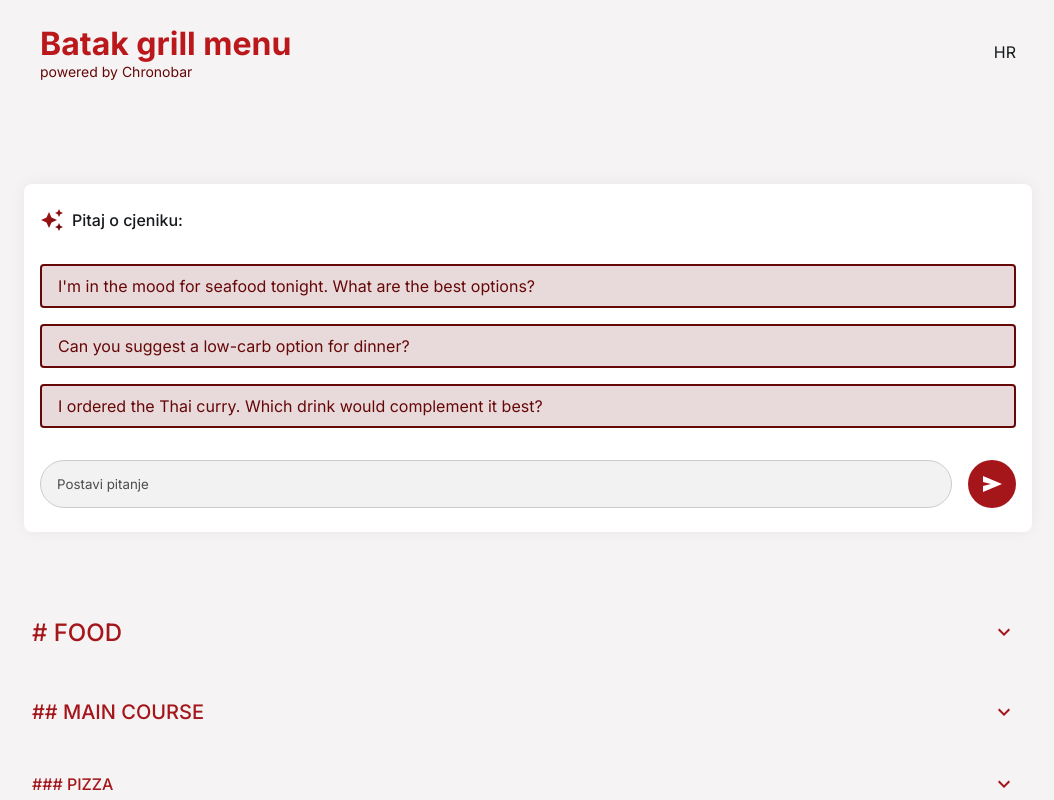
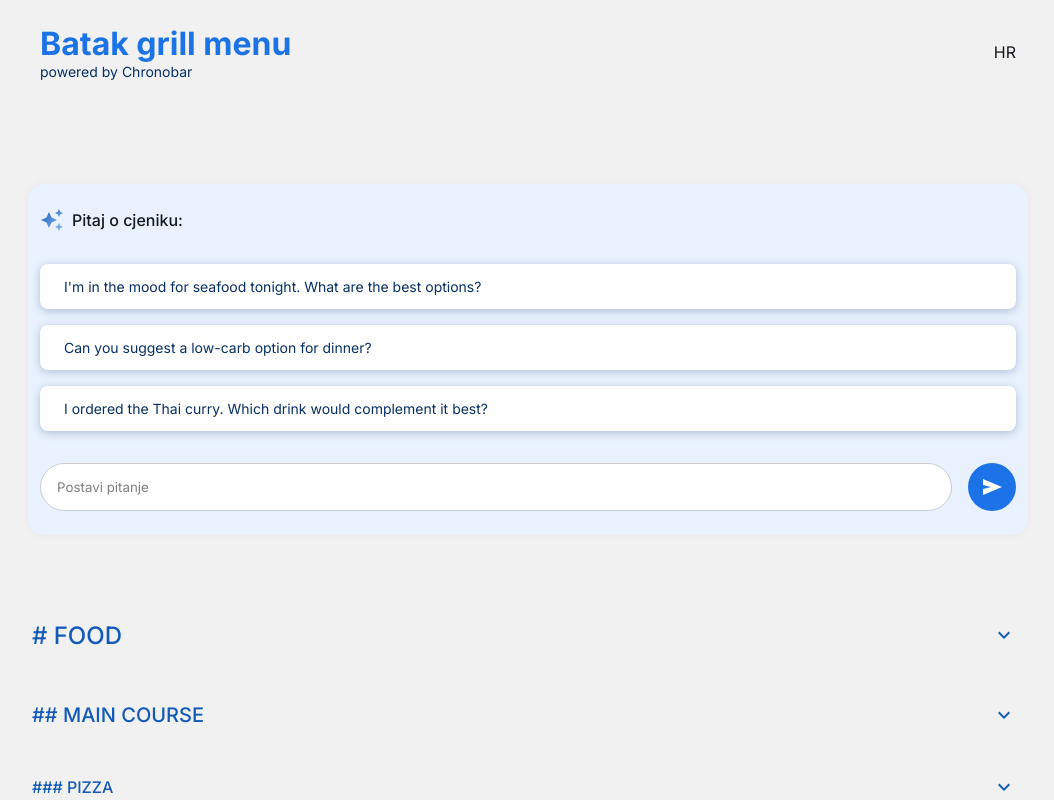
Before and after one commit to lukaslovre/Chronobar, a SvelteKit app: page / in a window 1280 px wide. Shown: the top 800 px of the page, without its empty margins (112-1166 px from the left). Built offline with nearby package versions, Linux system fonts and the light colour scheme.

Commit message:
promjenjena shema na plavu boju

```diff
--- a/src/app.html
+++ b/src/app.html
@@ -22,8 +22,8 @@
       }
 
       body {
-        background-color: #f5f3f4;
-        color: #161a1d;
+        background-color: #f1f1f1;
+        color: #16191d;
 
         max-width: 64rem;
         margin: 0 auto;
--- a/src/lib/icons/ChevronIcon.svelte
+++ b/src/lib/icons/ChevronIcon.svelte
@@ -10,7 +10,7 @@
   xmlns="http://www.w3.org/2000/svg"
   style:transform={`rotate(${rotation}deg)`}
 >
-  <path d="M7.42 8.59L12 13.17L16.59 8.59L18 10L12 16L6 10L7.42 8.59Z" fill="#A4161A" />
+  <path d="M7.42 8.59L12 13.17L16.59 8.59L18 10L12 16L6 10L7.42 8.59Z" fill="#135AB9" />
 </svg>
 
 <style lang="scss">
--- a/src/lib/styleVariables.scss
+++ b/src/lib/styleVariables.scss
@@ -1,8 +1,8 @@
-$background-color: #f5f3f4; // hardcoded u app.html
-$primary-text-color: #161a1d; // hardcoded u app.html
-$secondary-text-color: #586874;
+$background-color: #f1f1f1; // hardcoded u app.html
+$primary-text-color: #16191d; // hardcoded u app.html
+$secondary-text-color: #586474;
 
-$primary-color: #a4161a;
-$primary-color-light: #ba181b;
-$primary-color-dark: #660708;
-$primary-color-dark-transparent: hsla(359, 87%, 21%, 0.15);
+$primary-color: #1c73e8;
+$primary-color-text: #135ab9;
+$primary-color-light: #1c73e8;
+$primary-color-dark: #073066;
--- a/src/routes/AiContainer.svelte
+++ b/src/routes/AiContainer.svelte
@@ -1,4 +1,6 @@
 <script lang="ts">
+  import AiContainerPremade from "./AiContainerPremade.svelte";
+
   const premadeQuestions = [
     "I'm in the mood for seafood tonight. What are the best options?",
     "Can you suggest a low-carb option for dinner?",
@@ -17,28 +19,29 @@
     >
       <path
         d="M19 1L17.74 3.75L15 5L17.74 6.26L19 9L20.25 6.26L23 5L20.25 3.75M9 4L6.5 9.5L1 12L6.5 14.5L9 20L11.5 14.5L17 12L11.5 9.5M19 15L17.74 17.74L15 19L17.74 20.25L19 23L20.25 20.25L23 19L20.25 17.74"
-        fill="url(#paint0_linear_12_416)"
+        fill="url(#paint0_linear_33_292)"
       />
       <defs>
         <linearGradient
-          id="paint0_linear_12_416"
+          id="paint0_linear_33_292"
           x1="1"
           y1="1"
           x2="23"
           y2="23"
           gradientUnits="userSpaceOnUse"
         >
-          <stop stop-color="#BA181B" />
-          <stop offset="1" stop-color="#660708" />
+          <stop stop-color="#185EBA" />
+          <stop offset="1" stop-color="#8BB8F3" />
         </linearGradient>
       </defs>
     </svg>
+
     <p>Pitaj o cjeniku:</p>
   </div>
 
   <div class="premade-questions-container">
     {#each premadeQuestions as question}
-      <button>{question}</button>
+      <AiContainerPremade {question} />
     {/each}
   </div>
 
@@ -64,11 +67,11 @@
   @import "$lib/styleVariables.scss";
 
   section {
-    margin: 5rem 0.5rem;
-    padding: 1.5rem 1rem;
-    background-color: white;
-    border-radius: 0.5rem;
-    box-shadow: 0 0 1rem rgba(0, 0, 0, 0.05);
+    margin: 5rem 0.75rem;
+    padding: 1.5rem 0.75rem;
+    background-color: #e8f1fd;
+    border-radius: 1rem;
+    box-shadow: 0 0 0.5rem rgba(0, 0, 0, 0.05);
 
     & > * {
       margin-bottom: 2rem;
@@ -93,28 +96,6 @@
     display: flex;
     flex-direction: column;
     row-gap: 1rem;
-
-    button {
-      padding: 0.5rem 1rem;
-      border: 2px solid $primary-color-dark;
-      border-radius: 0.25rem;
-      background-color: $primary-color-dark-transparent;
-
-      color: $primary-color-dark;
-      font-size: 1rem;
-      line-height: 150%;
-      text-align: left;
-
-      cursor: pointer;
-      transition:
-        background-color 0.2s ease-out,
-        color 0.2s ease-out;
-
-      &:hover {
-        background-color: $primary-color-dark;
-        color: white;
-      }
-    }
   }
 
   .chat-container {
@@ -127,11 +108,11 @@
         padding: 0.5rem 1rem;
         border: 1px solid #ccc;
         border-radius: 10rem;
-        background-color: rgba(0, 0, 0, 0.05);
+        background-color: #fff;
         // font-size: 1rem;
 
         &::placeholder {
-          color: #4d4d4d;
+          color: #808080;
         }
 
         &:focus {
--- /dev/null
+++ b/src/routes/AiContainerPremade.svelte
@@ -0,0 +1,32 @@
+<script lang="ts">
+  export let question: string;
+</script>
+
+<button>{question}</button>
+
+<style lang="scss">
+  @import "$lib/styleVariables.scss";
+
+  button {
+    padding: 0.75rem 1.5rem;
+    border: none;
+    border-radius: 0.5rem;
+    background-color: #ffffff;
+    box-shadow: 0 2px 8px rgba($primary-color-dark, 0.25);
+
+    color: $primary-color-dark;
+    font-size: 0.875rem;
+    line-height: 150%;
+    text-align: left;
+
+    cursor: pointer;
+    transition:
+      background-color 0.2s ease-out,
+      color 0.2s ease-out;
+
+    &:hover {
+      background-color: $primary-color-dark;
+      color: white;
+    }
+  }
+</style>
--- a/src/routes/Menu.svelte
+++ b/src/routes/Menu.svelte
@@ -246,7 +246,7 @@
     h1,
     h2,
     h3 {
-      color: $primary-color;
+      color: $primary-color-text;
       text-transform: uppercase;
       font-weight: 500;
     }
@@ -300,7 +300,7 @@
       justify-content: center;
 
       &:hover {
-        background-color: $primary-color-dark-transparent;
+        background-color: rgba($primary-color-dark, 0.1);
       }
     }
   }
```
